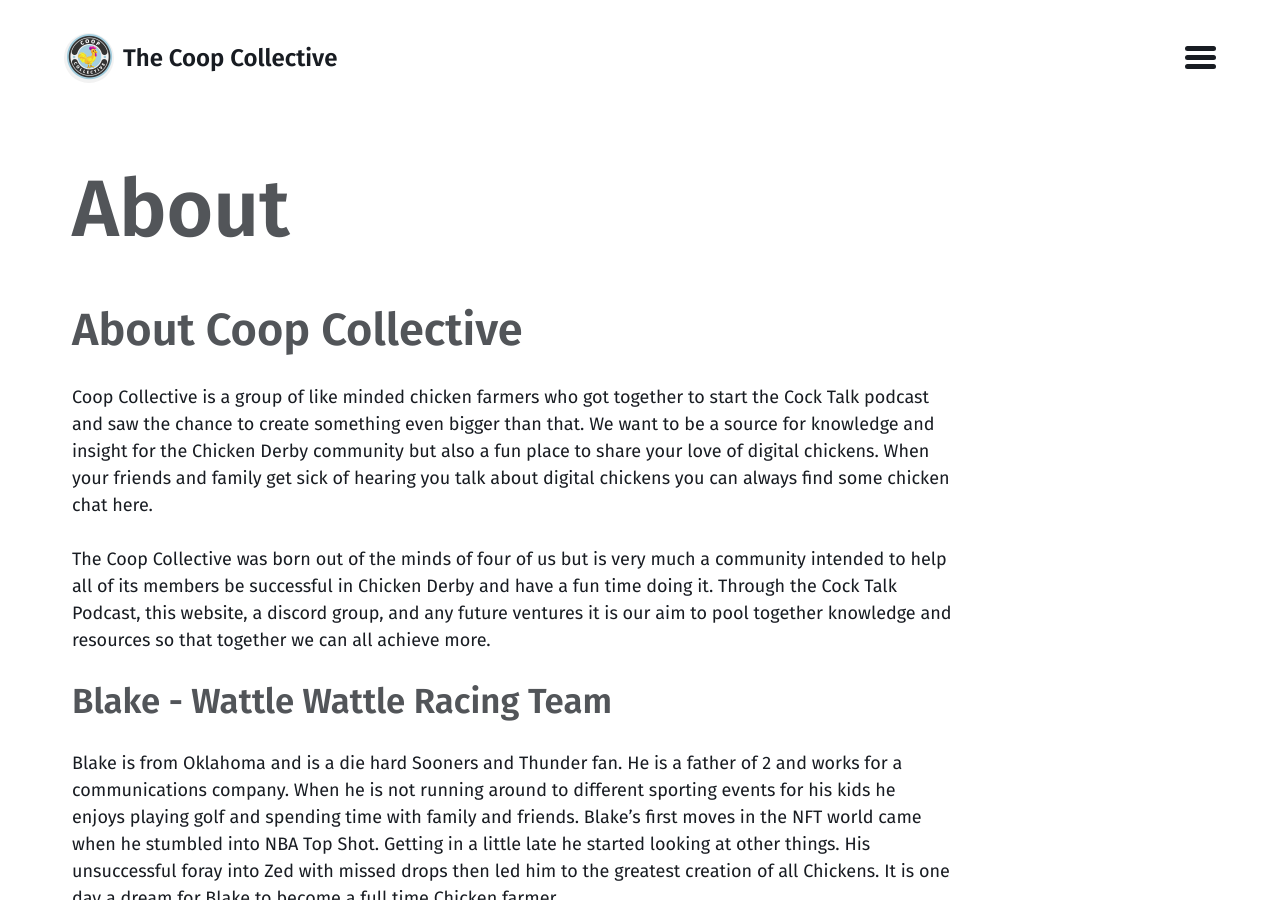
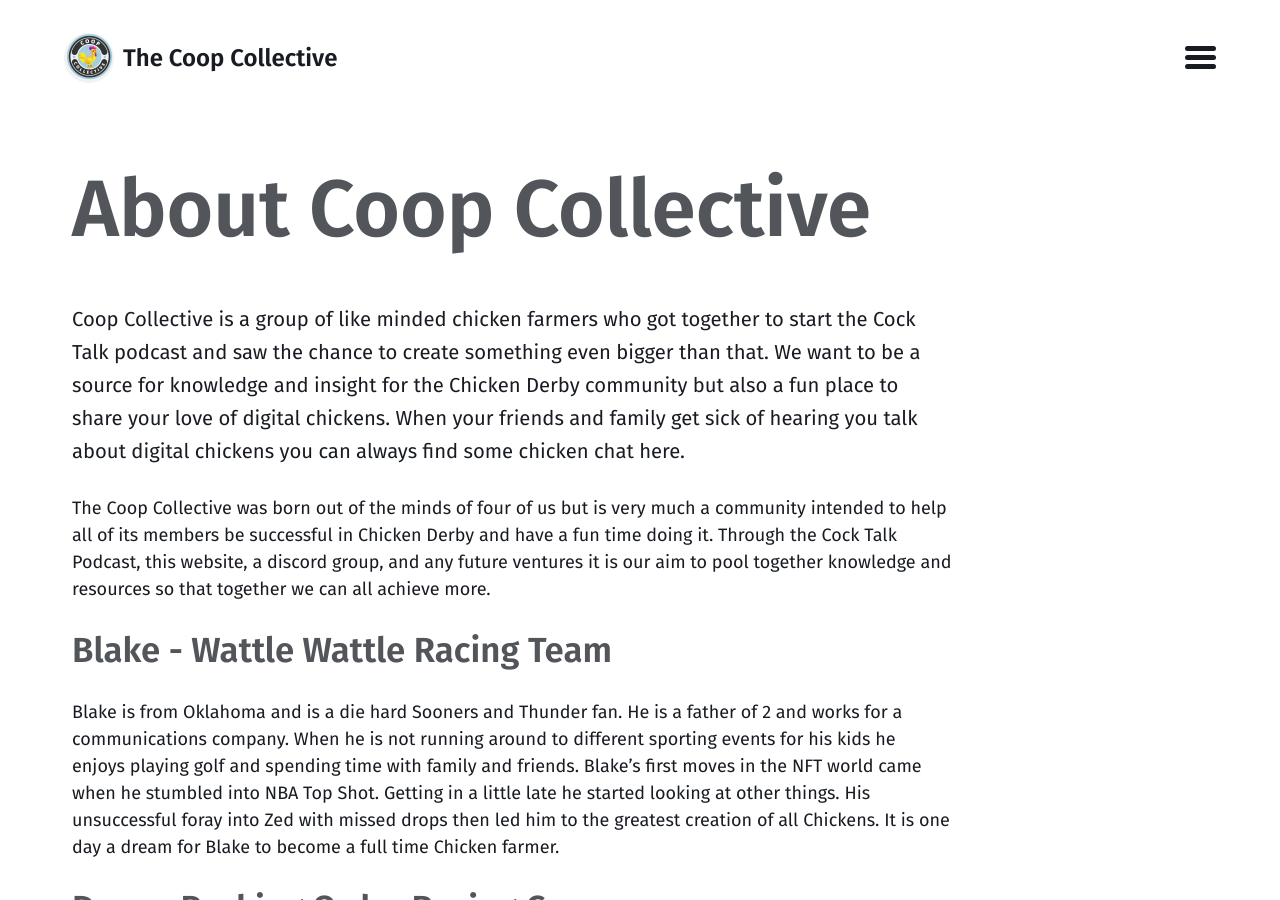
Before and after one commit to CoopCollective/coopcollective.github.io, a Jekyll site: the page built from about.md, in a window 1280 px wide and 900 px high. Built offline with Jekyll 4.4.1, drawn with Linux system fonts in a browser that asks for light colours.

Commit message:
fix formatting of about page

```diff
--- a/about.md
+++ b/about.md
@@ -1,9 +1,7 @@
 ---
-title: "About"
+title: "About Coop Collective"
 layout: about
 ---
-
-# About Coop Collective
 
 Coop Collective is a group of like minded chicken farmers who got together to start the Cock Talk podcast and saw the chance to create something even bigger than that. We want to be a source for knowledge and insight for the Chicken Derby community but also a fun place to share your love of digital chickens. When your friends and family get sick of hearing you talk about digital chickens you can always find some chicken chat here.
 
@@ -17,12 +15,10 @@
 
 The resident Canadian in the group Dave is a soccer lover who dreams of seeing Canada play at a World Cup when he is not doing his day job working in marketing. With a degree in English and History Dave has a passion for communication and a habit of churning out high word count articles. Dave really just wants to make hanging out online a full-time job and leads the written content side of the Coop Collective. Relatively new to the NFT space Dave comes from the sports card world which led to his first NFT being SoRare. His approach to NFTs is the more utility the better so racing chickens is right up his alley.
 
-
 ## Josh - Grateful Coops
 
 Josh is a product of South Dakota, has lived many places, but currently calls Omaha, Nebraska home. He absolutely loves live music, sports and gaming in general. Josh is a Broadcast Engineer for 5 of the top radio stations in the Omaha area. When he’s not fixing transmitters and keeping radio stations on the air, he enjoys producing and getting creative with projects. Josh produced a fantasy football podcast for three years before the show took a hiatus. During that hiatus, he stumbled on the world of NFT’s. Cutting his teeth and emotions with NBA TopShot, just missing the boat with Zed, he found Chicken Derby and the chicken coop discord and fell in love. One thing lead to another and here they are, Cock Talk was born and thus making the first Chicken Derby Content and delivering the latest and best info to the masses!
 
-
 ## Tyler - MBF Express
 
 Tyler is from the Greater Philadelphia Area and is a 4 for 4 Philly sports fan (sorry in advance). He owns a construction company, has worked as a part-time baseball instructor and is a life long student of psychology. He is a child of the popular NFT Top Shot's boom but failed to realize the bubble and found himself grinding the NFT space ever since. Convinced that Top Shot would be his #1 NFT venture, Tyler was quickly swept up by Chicken Derby and the potential to be in on the ground floor of what he feels could be a gaming revolution. An avid gamer himself, and having done a fantasy football podcast with Josh (Grateful Coops for 3 years prior) starting up a Chicken Derby show was a natural fit. Tyler is now researching, trading, podcasting, and obsessing over Chicken Derby more than his day job, and that's just fine by him.
```
